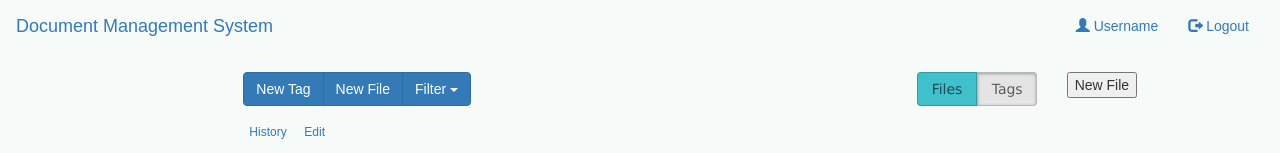
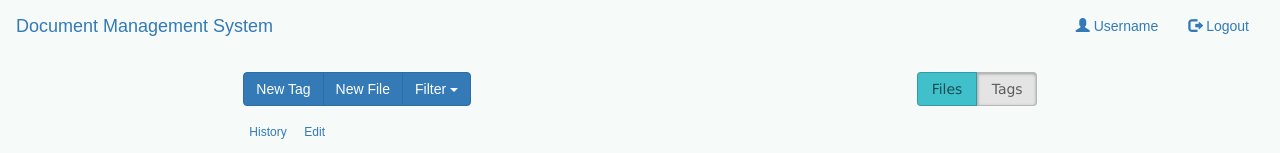
Before and after one commit to zbvc216/DocumentManagementSystem, a plain HTML site: page index.html in a window 1280 px wide. Shown: the top 153 px of the page. Drawn offline with nearby package versions, Linux system fonts and the light colour scheme.

Commit message:
Deleted a "new file" button duplicate

```diff
--- a/index.html
+++ b/index.html
@@ -75,9 +75,6 @@
 			    }
 			}
 		</script>
-
-<!-- Trigger/Open The Modal -->
-<button id="myBtn">New File</button>
 
 <!-- The Modal -->
 <div id="myModal" class="modal">
```
